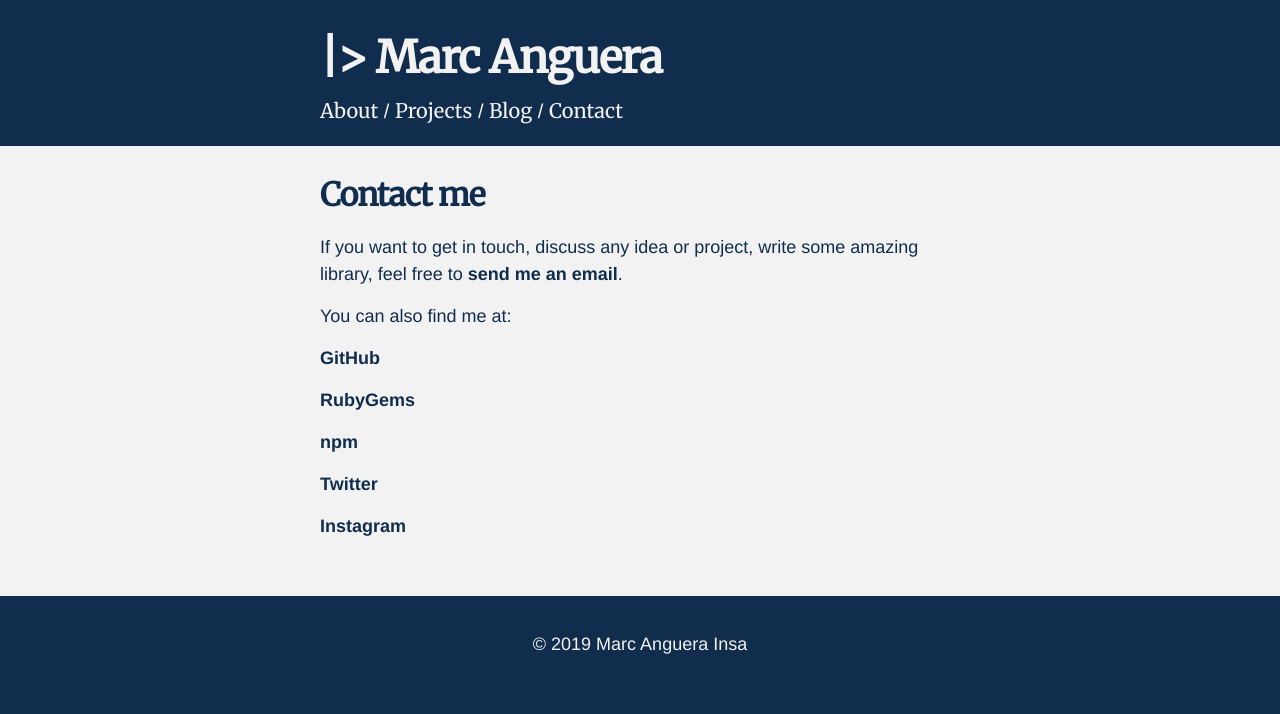
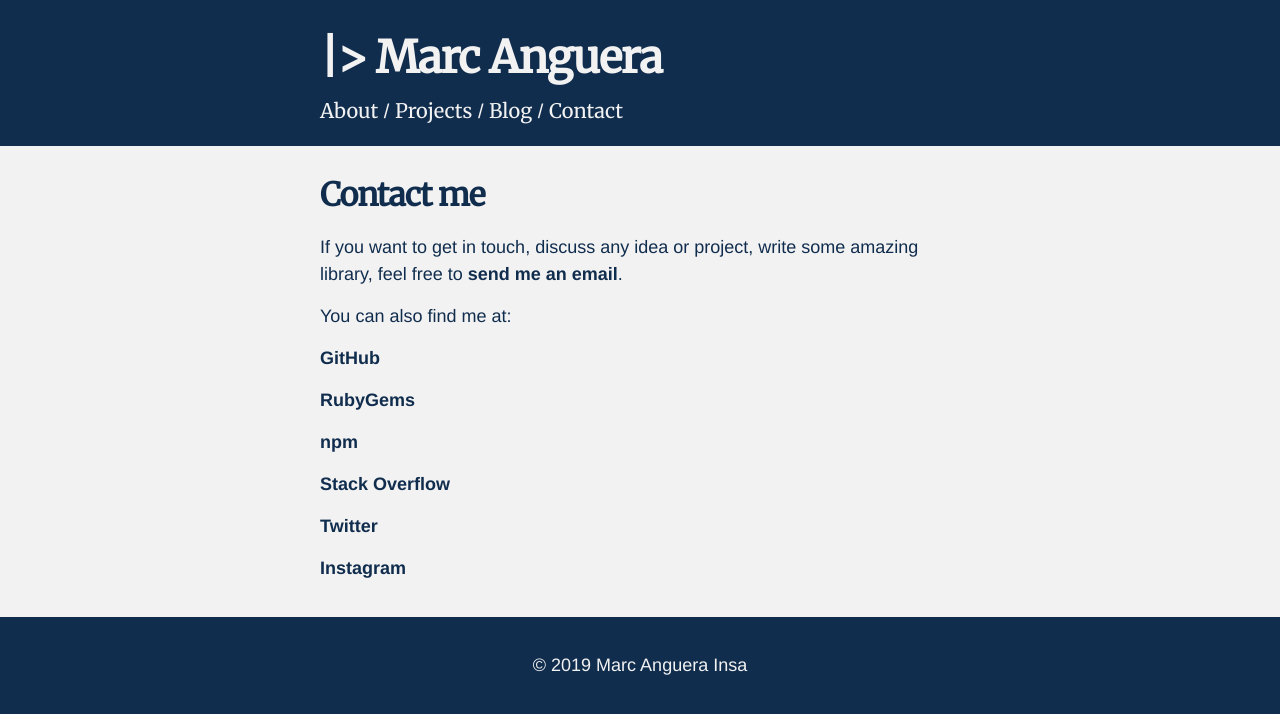
Before and after one commit to markets/markets.github.io, a Jekyll site: the page built from contact.html, in a window 1280 px wide. Shown: the top 714 px of the page. Built offline with Jekyll 4.4.1, drawn with Linux system fonts in a browser that asks for light colours.

Commit message:
add stack overflow link :)

```diff
--- a/contact.html
+++ b/contact.html
@@ -11,5 +11,6 @@ title: Contact
 <p><a href="https://github.com/markets" target="_blank">GitHub</a></p>
 <p><a href="https://rubygems.org/profiles/markets" target="_blank">RubyGems</a></p>
 <p><a href="https://www.npmjs.com/~markets" target="_blank">npm</a></p>
+<p><a href="https://stackoverflow.com/users/3033649/markets" target="_blank">Stack Overflow</a></p>
 <p><a href="https://twitter.com/m_arkets" target="_blank">Twitter</a></p>
 <p><a href="https://www.instagram.com/m_arkets/" target="_blank">Instagram</a></p>
```
